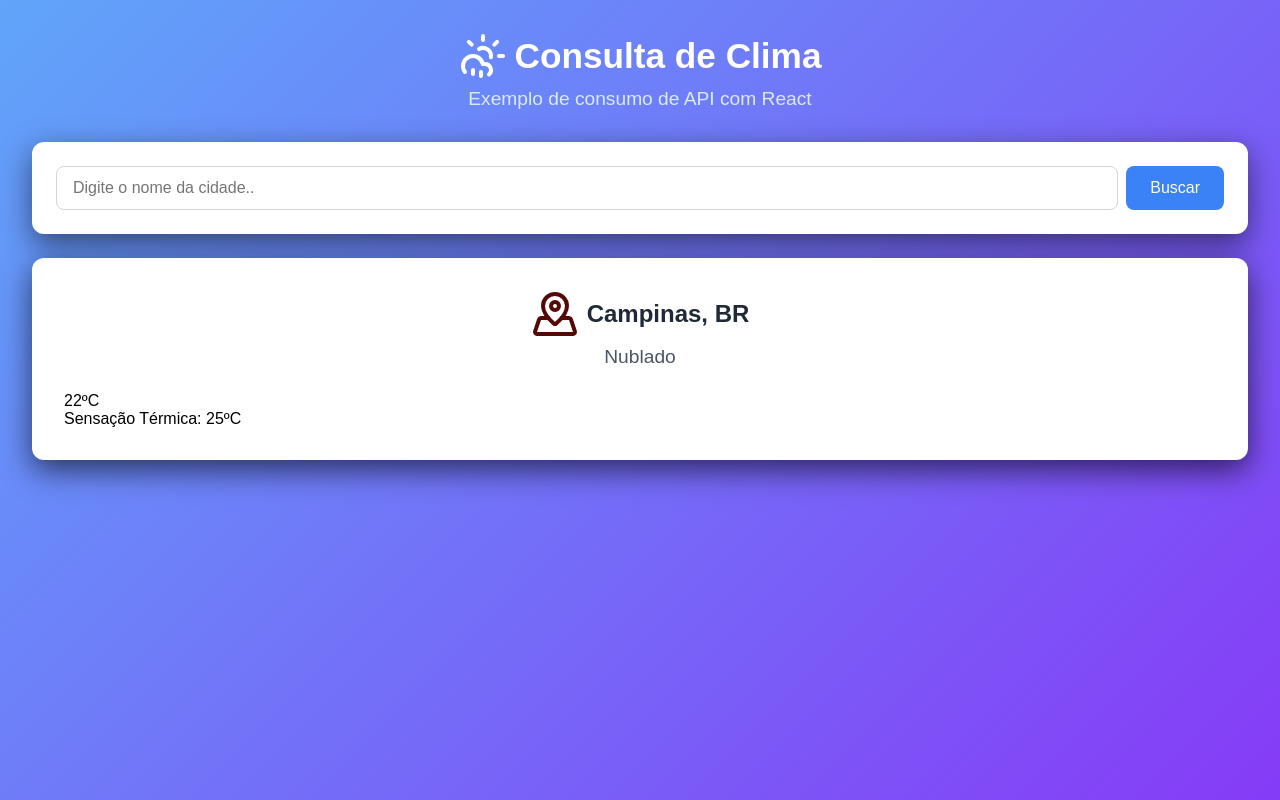
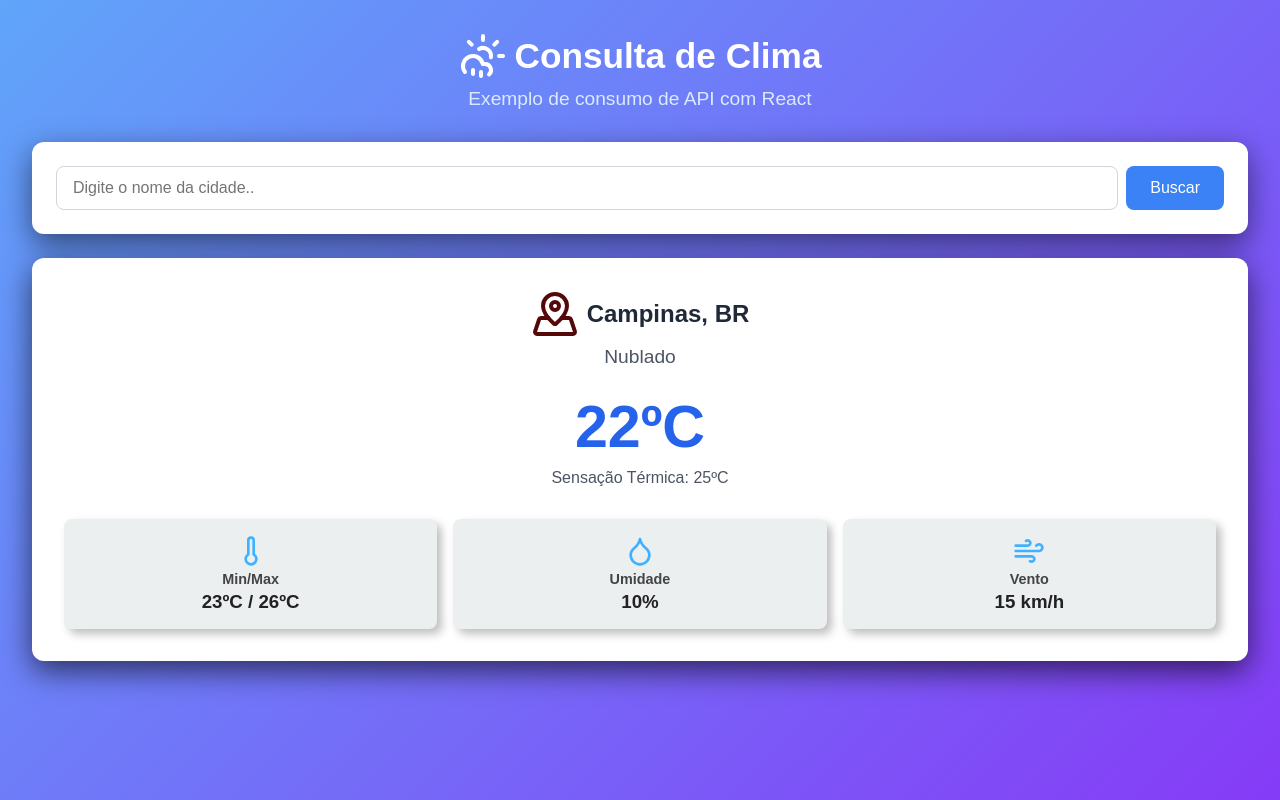
Before and after one commit to gustavoweb/clima-react-2b, a React (Vite) app: page / in a window 1280 px wide. Built offline with nearby package versions, Linux system fonts and the light colour scheme.

Commit message:
Add files via upload

```diff
--- a/src/App.css
+++ b/src/App.css
@@ -96,3 +96,56 @@ header p{
   text-transform: capitalize;
   font-size: 1.2em;
 }
+#temperatura-box{
+  text-align: center;
+  margin-bottom: 32px;
+}
+#temperatura-valor{
+  font-size: 3.7em;
+  font-weight: bold;
+  color: #2563eb;
+  margin-bottom: 8px;
+}
+#sensacao{
+  color: #4b5563;
+}
+.detalhes-box{
+  display: grid;
+  grid-template-columns: repeat(3,1fr);
+  gap: 16px;
+}
+.detalhes-item{
+  background: #eceff0;
+box-shadow:  5px 5px 10px #bebebe,
+             -5px -5px 10px #ffffff;
+  padding: 16px;
+  border-radius: 8px;
+  text-align: center;
+}
+.detalhes-item h2{
+  font-size: 0.9em;
+  color: #444;
+  margin-bottom: 4px;
+}
+.detalhes-item h3{
+  color: #222;
+}
+
+/* RESPONSIVO */
+@media (max-width: 768px){
+  .content-wrapper{
+    min-width: 100%;
+  }
+  .busca-container input{
+    width: 80%;
+  }
+  .detalhes-box{
+    grid-template-columns: 1fr;
+  }
+  #temperatura-valor{
+    font-size: 3em;
+  }
+  header h1{
+    font-size: 1.8em;
+  }
+}
--- a/src/App.jsx
+++ b/src/App.jsx
@@ -1,7 +1,7 @@
 import { useState } from 'react'
 import './App.css'
-import { CloudSunRain, MapPinned } from 'lucide-react';
-import Cadastro from './Cadastro'
+import { CloudSunRain, MapPinned, Thermometer, Droplet, Wind } from 'lucide-react';
+
 
 function App() {
   const [cidade, setCidade] = useState('');
@@ -90,6 +90,29 @@ function App() {
               </div>
             </div>
 
+            <div className="detalhes-box">
+
+              <div className="detalhes-item">
+                <Thermometer style={{color: '#3fb2ffff'}} size={32} />
+                <h2>Min/Max</h2>
+                <h3>23ºC / 26ºC</h3>
+              </div>
+
+              <div className="detalhes-item">
+                <Droplet style={{color: '#3fb2ffff'}} size={32} />
+                <h2>Umidade</h2>
+                <h3>10%</h3>
+              </div>
+
+              <div className="detalhes-item">
+                <Wind style={{color: '#3fb2ffff'}} size={32} />
+                <h2>Vento</h2>
+                <h3>15 km/h</h3>
+              </div>
+
+            </div>{/* Fecha detalhes-box */}
+
+
           </div> {/* Fecha #card-resultado */}
 
         </div>
```
